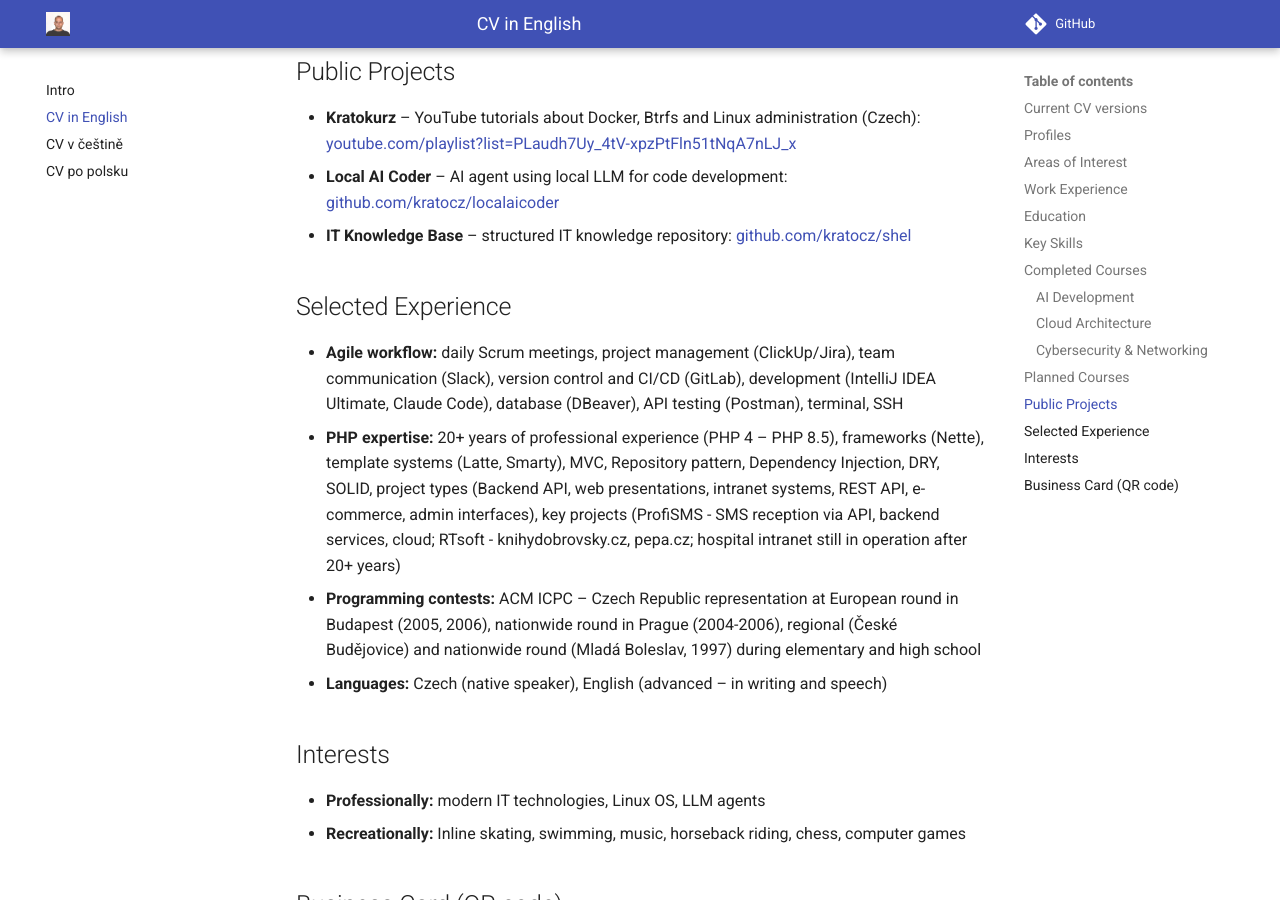
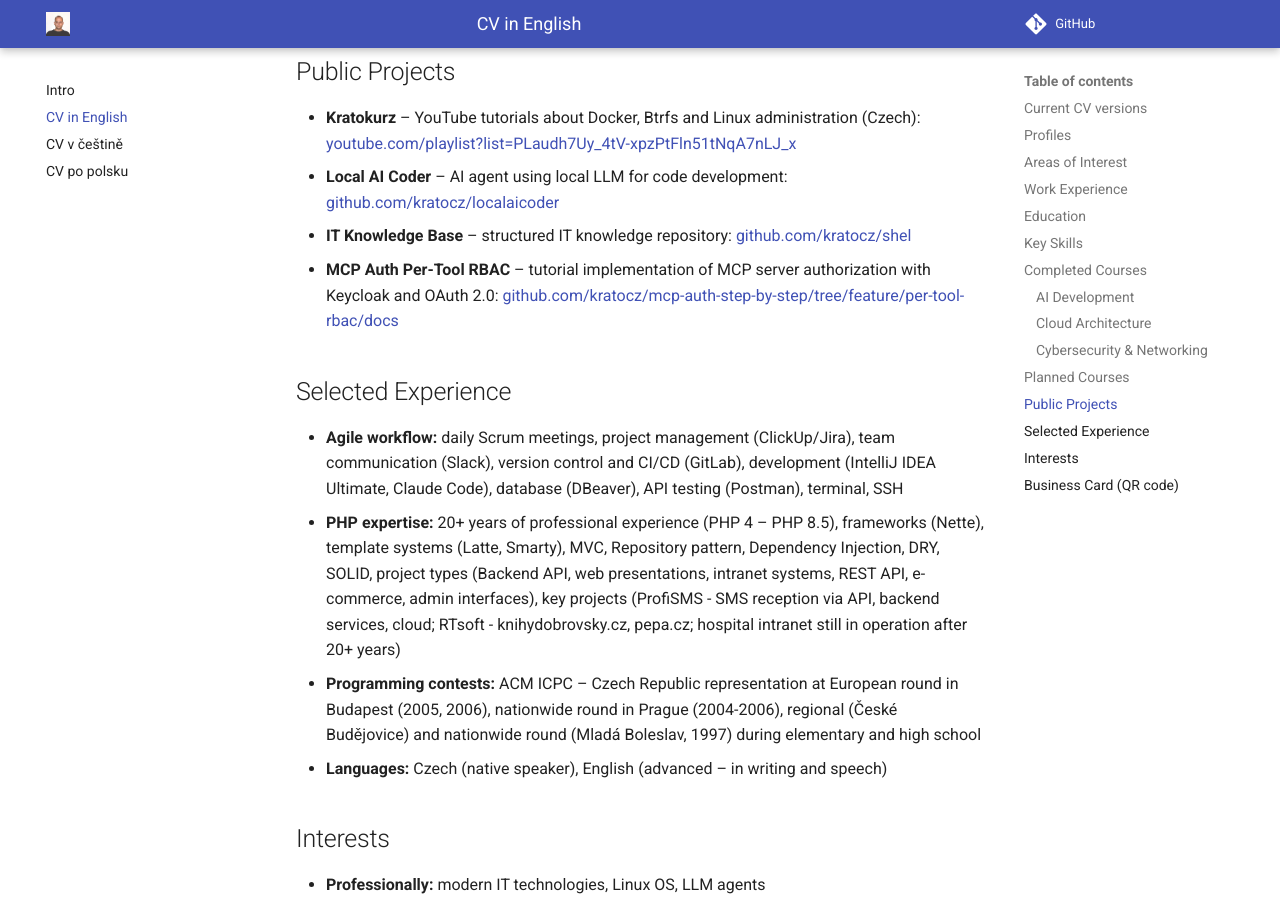
Before and after one commit to kratocz/kratocz, an MkDocs documentation site: the page built from docs/en/cv.md, in a window 1280 px wide and 900 px high, scrolled down 3116 px. Built offline with MkDocs 1.6.1 and Material for MkDocs 9.7.7, drawn with Linux system fonts in a browser that asks for light colours.

Commit message:
docs(cv): add MCP Auth Per-Tool RBAC project, update section name
Co-Authored-By: Claude Opus 4.5 <noreply@anthropic.com>

```diff
--- a/docs/en/cv.md
+++ b/docs/en/cv.md
@@ -84,6 +84,7 @@
 * **Kratokurz** – YouTube tutorials about Docker, Btrfs and Linux administration (Czech): [youtube.com/playlist?list=PLaudh7Uy_4tV-xpzPtFln51tNqA7nLJ_x](https://www.youtube.com/playlist?list=PLaudh7Uy_4tV-xpzPtFln51tNqA7nLJ_x)
 * **Local AI Coder** – AI agent using local LLM for code development: [github.com/kratocz/localaicoder](https://github.com/kratocz/localaicoder)
 * **IT Knowledge Base** – structured IT knowledge repository: [github.com/kratocz/shel](https://github.com/kratocz/shel)
+* **MCP Auth Per-Tool RBAC** – tutorial implementation of MCP server authorization with Keycloak and OAuth 2.0: [github.com/kratocz/mcp-auth-step-by-step/tree/feature/per-tool-rbac/docs](https://github.com/kratocz/mcp-auth-step-by-step/tree/feature/per-tool-rbac/docs)
 
 ## Selected Experience
 
```
Also changed, not shown: docs/cs/cv.md (+1 -0 lines), docs/pl/cv.md (+1 -0 lines).
